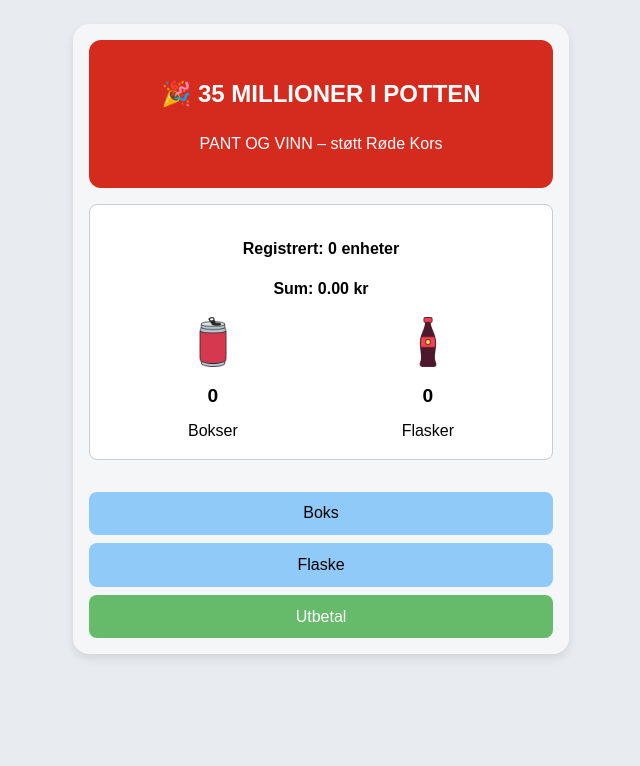
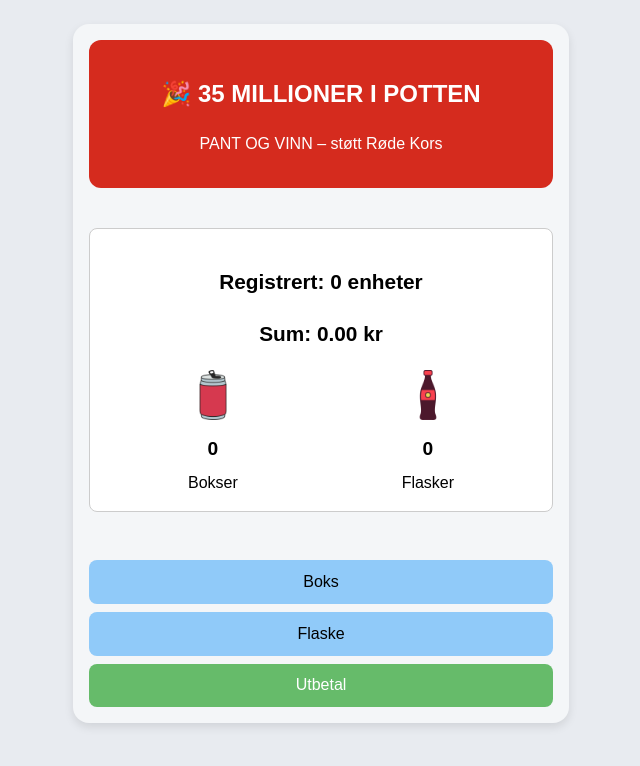
Before and after one commit to AndersRbr/panteautomat, a React (Vite) app: page / in a window 1280 px wide. Shown: the top 766 px of the page, without its empty margins (351-991 px from the left). Built offline with nearby package versions, Linux system fonts and the light colour scheme; no server answers.

Commit message:
added main and section tag for skjermleser

```diff
--- a/src/BottleReturnMachine.tsx
+++ b/src/BottleReturnMachine.tsx
@@ -19,18 +19,27 @@ export default function BottleReturnMachine() {
 
   if (showReceipt) {
     return (
-      <div className="machine">
+      <main className="machine" aria-label="Kvittering for pant">
         <Receipt lastPant={lastPant} onBack={backToMachine} />
-      </div>
+      </main>
     );
   }
 
   return (
-    <div className="machine">
-      <Banner />
+    <main className="machine" aria-label="Pantautomat">
+      <header>
+        <Banner />
+      </header>
+
       <Screen bottles={bottles} cans={cans} pantSum={pantSum} />
-      {isLoading && <ProgressBar />}
-      <Buttons />
-    </div>
+
+      <div className="progress-bar-container">
+        {isLoading && <ProgressBar />}
+      </div>
+
+      <section aria-label="Pant-handlinger">
+        <Buttons />
+      </section>
+    </main>
   );
 }
--- a/src/components/Banner/Banner.css
+++ b/src/components/Banner/Banner.css
@@ -3,6 +3,6 @@
   padding: 1rem;
   border-radius: 12px;
   text-align: center;
-  margin-bottom: 1rem;
+  margin-bottom: 2.5rem;
   color: white;
 }
--- a/src/components/Buttons/Buttons.tsx
+++ b/src/components/Buttons/Buttons.tsx
@@ -15,6 +15,7 @@ const Buttons: React.FC = () => {
         className="btn btn-primary"
         onClick={() => addPant("can")}
         disabled={isLoading}
+        aria-label="Legg til boks"
       >
         Boks
       </button>
@@ -22,6 +23,7 @@ const Buttons: React.FC = () => {
         className="btn btn-primary"
         onClick={() => addPant("bottle")}
         disabled={isLoading}
+        aria-label="Legg til flaske"
       >
         Flaske
       </button>
@@ -29,6 +31,11 @@ const Buttons: React.FC = () => {
         className="btn btn-success"
         onClick={handleSubmit}
         disabled={isLoading || pantSum === 0}
+        aria-label={
+          pantSum === 0
+            ? "Utbetal knapp deaktivert, ingen pant lagt til"
+            : "Utbetal"
+        }
       >
         Utbetal
       </button>
--- a/src/components/ProgressBar/ProgressBar.css
+++ b/src/components/ProgressBar/ProgressBar.css
@@ -1,7 +1,7 @@
 .progress-bar-container {
-  margin-bottom: 1rem;
-  min-height: 30px;
+  min-height: 2.5rem;
 }
+
 .progress-bar {
   text-align: center;
 }
--- a/src/components/Screen/Screen.css
+++ b/src/components/Screen/Screen.css
@@ -4,7 +4,6 @@
   border-radius: 8px;
   border: 1px solid #ccc;
   text-align: center;
-  margin-bottom: 1.5rem;
 
   p {
     font-weight: bold;
@@ -27,3 +26,7 @@
   font-weight: bold;
   margin: 0.5rem 0;
 }
+
+.screen p {
+  font-size: 1.3rem;
+}
--- a/src/components/Screen/Screen.tsx
+++ b/src/components/Screen/Screen.tsx
@@ -11,23 +11,23 @@ interface ScreenProps {
 
 const Screen: React.FC<ScreenProps> = ({ bottles, cans, pantSum }) => {
   return (
-    <div className="screen">
+    <section className="screen" aria-labelledby="screen-title">
       <p>Registrert: {bottles + cans} enheter</p>
       <p>Sum: {pantSum.toFixed(2)} kr</p>
 
       <div className="item-display">
-        <div className="item">
+        <div className="item" aria-label={`${cans} bokser registrert`}>
           <img src={sodaCanIcon} alt="Boks" />
           <div className="amount">{cans}</div>
           <div>Bokser</div>
         </div>
-        <div className="item">
+        <div className="item" aria-label={`${bottles} flasker registrert`}>
           <img src={sodaDrinkIcon} alt="Flaske" />
           <div className="amount">{bottles}</div>
           <div>Flasker</div>
         </div>
       </div>
-    </div>
+    </section>
   );
 };
 
```
